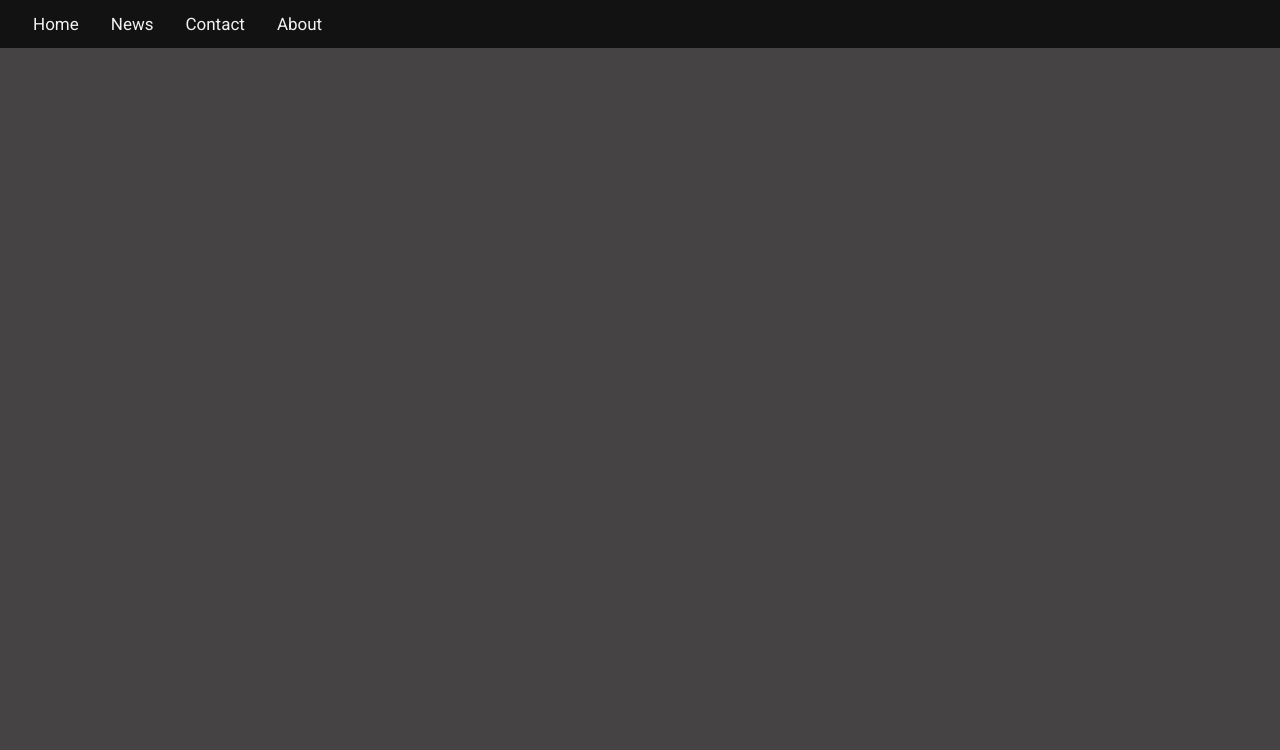
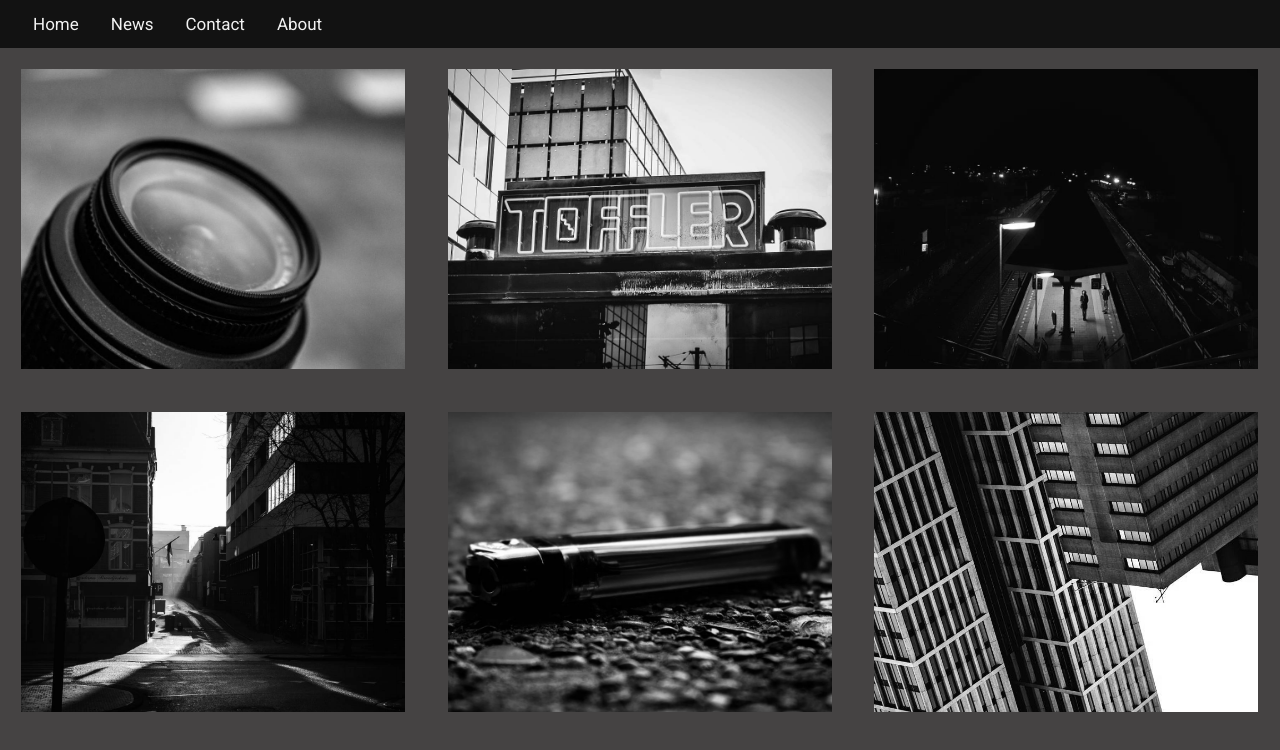
Before and after one commit to Davelli/guruguru, a plain HTML site: page portfolio.html in a window 1280 px wide. Drawn offline with Linux system fonts and the light colour scheme.

Commit message:
Update fcctutorial.css

```diff
--- a/fcctutorial.css
+++ b/fcctutorial.css
@@ -47,7 +47,7 @@ p:nth-of-type(1){
 }
 
 .img1 {
-	background-image: url(./images/14280459_306080249765147_1320031278_n.jpg);
+	background-image: url(./14280459_306080249765147_1320031278_n.jpg);
     height: 300px;
     width: 30%;
     float: left;
@@ -60,7 +60,7 @@ p:nth-of-type(1){
 }
 
 .img2 {
-	background-image: url(./images/14063324_174444419655248_1246956492_n.jpg);
+	background-image: url(./14063324_174444419655248_1246956492_n.jpg);
     height: 300px;
     width: 30%;
     float: left;
@@ -73,7 +73,7 @@ p:nth-of-type(1){
 }
 
 .img3 {
-	background-image: url(./images/15099478_1647733628858937_5000481816864358400_n.jpg);
+	background-image: url(./15099478_1647733628858937_5000481816864358400_n.jpg);
     height: 300px;
     width: 30%;
     float: left;
@@ -84,7 +84,7 @@ p:nth-of-type(1){
     filter: grayscale(100%);
 }
 .img4 {
-	background-image: url(./images/15338292_224158694689285_2034082685885874176_n.jpg);
+	background-image: url(./15338292_224158694689285_2034082685885874176_n.jpg);
     height: 300px;
     width: 30%;
     float: left;
@@ -97,7 +97,7 @@ p:nth-of-type(1){
 }
 
 .img5 {
-	background-image: url(./images/15101576_1840331122852754_7375810224331948032_n.jpg);
+	background-image: url(./15101576_1840331122852754_7375810224331948032_n.jpg);
     height: 300px;
     width: 30%;
     float: left;
@@ -110,7 +110,7 @@ p:nth-of-type(1){
 }
 
 .img6 {
-	background-image: url(./images/14711847_1793260177553573_1020954820506288128_n.jpg);
+	background-image: url(./14711847_1793260177553573_1020954820506288128_n.jpg);
     height: 300px;
     width: 30%;
     float: left;
```
